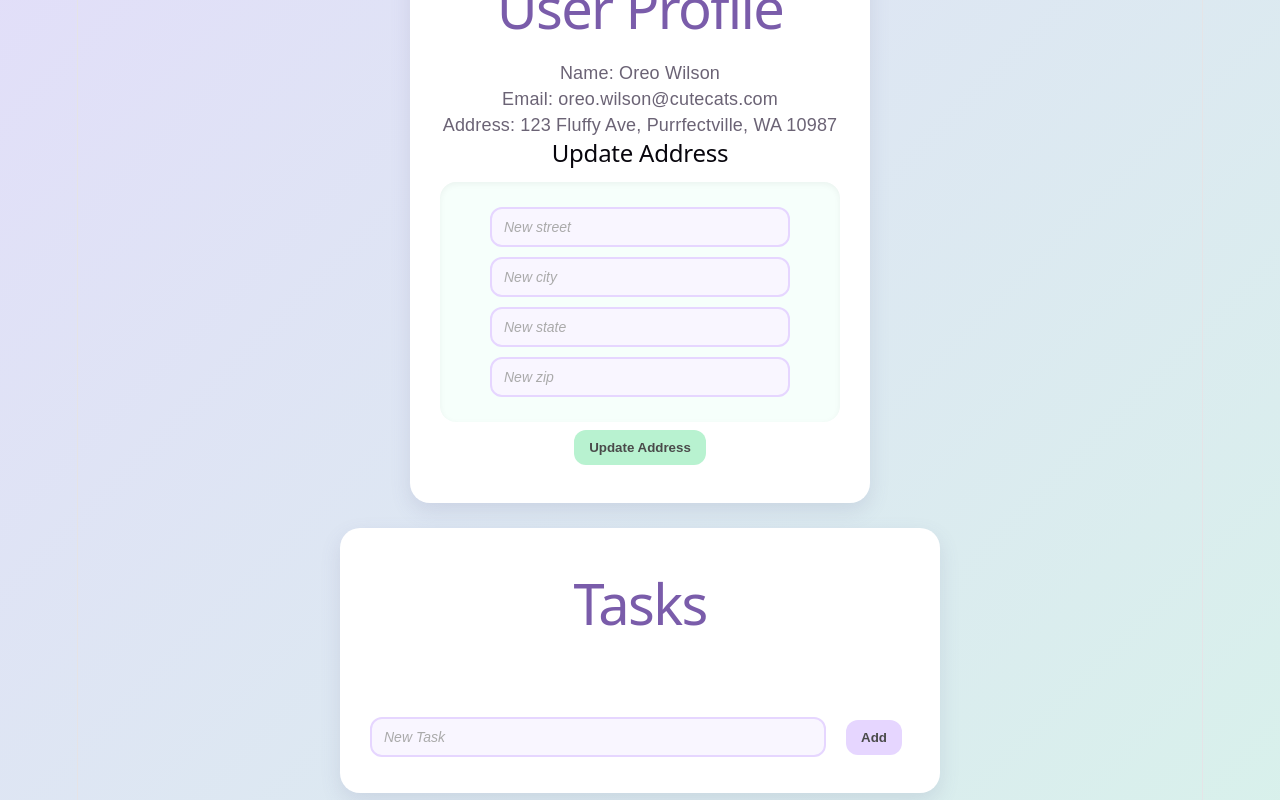
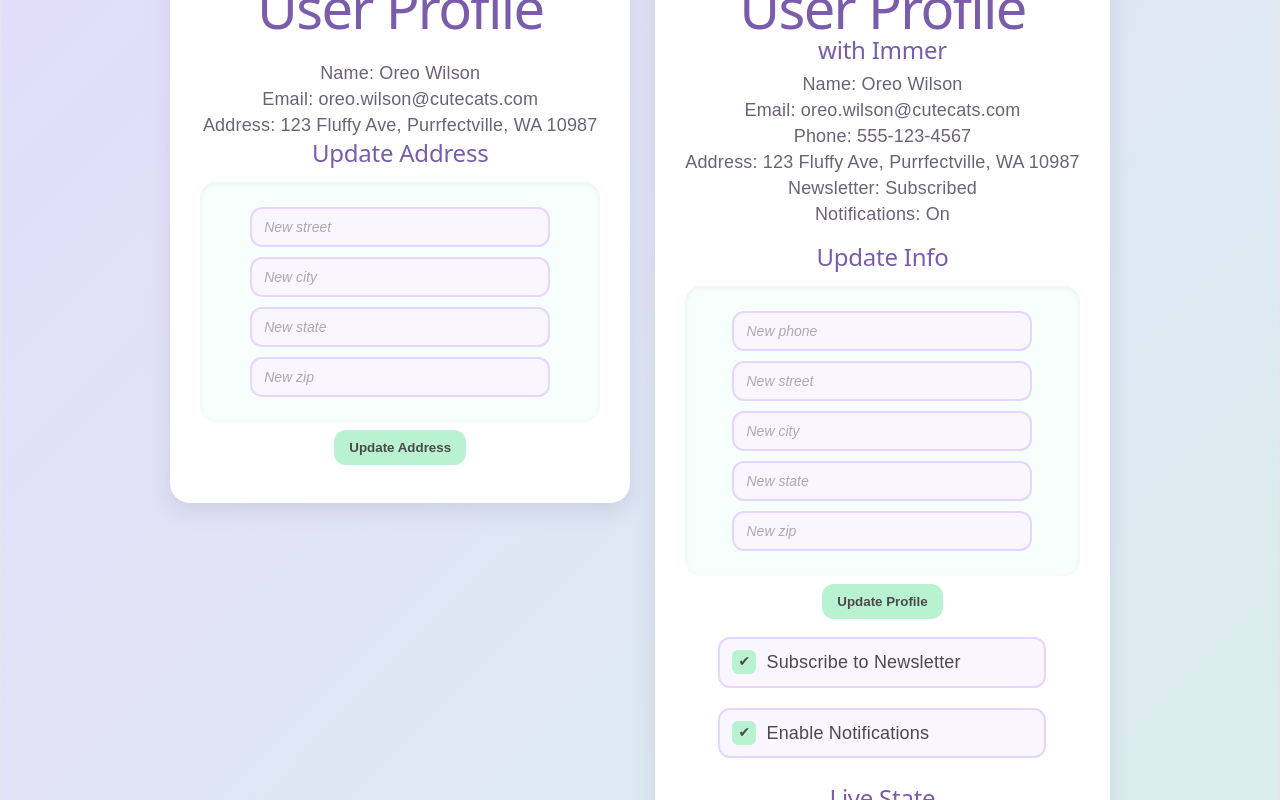
Before and after one commit to cuwilson/AD312-S26-React-App, a React (Vite) app in the folder portfolio-app/: page / in a window 1280 px wide. Shown: the part 1020-1820 px from the top of the page. Built offline with nearby package versions, Linux system fonts and the light colour scheme.

Commit message:
add immer profile

```diff
--- a/portfolio-app/src/App.css
+++ b/portfolio-app/src/App.css
@@ -13,6 +13,10 @@ h1 {
   margin-bottom: 40px;
 }
 
+h2 {
+  color: #7a5caa;
+}
+
 .container {
   background: #ffffff;
   padding: 30px;
@@ -24,23 +28,21 @@ h1 {
 .app-container {
   min-height: 100vh;
   display: flex;
-  flex-direction: column;
+  flex-direction: row;
+  flex-wrap: wrap;
   justify-content: center;
-  align-items: center;
+  align-items: flex-start;
   gap: 25px;
   padding: 40px 16px 60px;
-
-}
-.app-container {
-  min-height: 100vh;
-  display: flex;
-  flex-direction: column; /* stack vertically */
-  justify-content: center; /* vertical centering */
-  align-items: center; /* horizontal centering */
-  gap: 25px; /* space between components*/
-  padding-top: 40px 16px 60px; /* extra space between items, between the edges, and extra between the bottom */
   box-sizing: border-box;
 }
+
+.full-row {
+  flex: 0 0 100%;
+  display: flex;
+  justify-content: center;
+}
+
 
 /************************************/
 /*         Button Styles            */
@@ -56,6 +58,8 @@ button {
   font-weight: bold;
   cursor: pointer;
   transition: all 0.2s ease;
+  font-family: inherit;
+  appearance: none;
 }
 
 button:hover {
@@ -159,3 +163,73 @@ select.placeholder {
 select:not(.placeholder) {
   color: #4a4a4a;
 }
+
+
+/************************************/
+/*         Checkbox Styles          */
+/************************************/
+
+.checkbox-container {
+  display: flex;
+  align-items: center;
+  gap: 10px;
+
+  width: 100%;
+  max-width: 300px;   /* match input width */
+  margin: 10px auto;  /* center it like inputs */
+
+  font-weight: 500;
+  color: #4a4a4a;
+  cursor: pointer;
+
+  padding: 10px 12px; /* matches input padding */
+  border-radius: 12px;
+  border: 2px solid #e6d6ff;
+  background-color: #f9f6ff;
+}
+
+/* hide default checkbox */
+.checkbox-container input {
+  display: none;
+}
+
+/* custom box */
+.checkmark {
+  width: 20px;
+  height: 20px;
+  border-radius: 6px;
+  border: 2px solid #e6d6ff; /* soft purple */
+  background-color: #f9f6ff;
+  display: inline-block;
+  position: relative;
+  transition: all 0.2s ease;
+}
+
+/* checked state */
+.checkbox-container input:checked + .checkmark {
+  background-color: #b8f2d0; /* soft green */
+  border-color: #b8f2d0;
+}
+
+/* check icon */
+.checkbox-container input:checked + .checkmark::after {
+  content: "✔";
+  color: #4a4a4a;
+  font-size: 14px;
+  position: absolute;
+  top: 50%;
+  left: 50%;
+  transform: translate(-50%, -55%);
+}
+
+/* hover effect */
+.checkbox-container:hover .checkmark {
+  border-color: #b8f2d0;
+  background-color: #f0fff7;
+}
+
+.checkbox-group {
+  display: flex;
+  flex-direction: column;
+  align-items: center;
+}
--- a/portfolio-app/src/App.tsx
+++ b/portfolio-app/src/App.tsx
@@ -3,16 +3,24 @@ import Gallery from './Gallery.tsx'
 import UserProfile from './UserProfile.tsx'
 import TaskManager from './TaskManager.tsx'
 import ShoppingList from './ShoppingListWithImmer.tsx'
+import UserProfileWithImmer from './UserProfilewithImmer.tsx'
 import './App.css'
 
 function App() {
   return (
     <div className="app-container">
-      <Counter />
-      <Gallery />
+      <div className="full-row">
+        <Counter />
+      </div>
+      <div className="full-row">
+<Gallery />
+      </div>
+
       <UserProfile />
+      <UserProfileWithImmer />
       <TaskManager />
       <ShoppingList />
+
     </div>
   )
 }
--- a/portfolio-app/src/Counter.css
+++ b/portfolio-app/src/Counter.css
@@ -1,6 +1,6 @@
 .counter-container {
-  background: #fcfafa;
-  /*width: 800px;*/
+  width: min(1000px, 100%);
+  box-sizing: border-box;
 }
 .button-group {
   display: flex;
--- a/portfolio-app/src/TaskManager.tsx
+++ b/portfolio-app/src/TaskManager.tsx
@@ -31,7 +31,7 @@ function TaskManager() {
     return (
         <div className="container task-manager">
             <h1 className="task-manager-title">Tasks</h1>
-            <ul>
+            <ul className= "task-list">
                 {tasks.map((task) => (
                     <li className="task-item" key={task.id}>
                         <span className={task.completed ? "task-text completed" : "task-text"}>{task.title}</span>
--- /dev/null
+++ b/portfolio-app/src/UserProfilewithImmer.css
@@ -0,0 +1,17 @@
+.profile-immer-container h1 {
+  margin-bottom: 10px;
+}
+
+.profile-immer-container h2 {
+  margin-top: 16px;
+  margin-bottom: 6px;
+}
+.profile-immer-container pre {
+  background: #f4f3ec;
+  border-radius: 12px;
+  padding: 12px;
+  font-size: 13px;
+  text-align: left;
+  overflow-x: auto;
+  border: 1px solid #e5e4e7;
+}
--- /dev/null
+++ b/portfolio-app/src/UserProfilewithImmer.tsx
@@ -0,0 +1,154 @@
+import { useState } from "react";
+import { useImmer } from "use-immer";
+import "./UserProfilewithImmer.css"
+
+function UserProfileWithImmer() {
+    const [userProfile, updateUserProfile] = useImmer({
+        name: "Oreo Wilson",
+        email: "oreo.wilson@cutecats.com",
+        contactDetails: {
+            phone: "555-123-4567",
+            address: {
+                street: "123 Fluffy Ave",
+                city: "Purrfectville",
+                state: "WA",
+                zip: "10987",
+            },
+        },
+        preferences: {
+            newsletter: true,
+            notifications: true,
+        },
+    });
+
+    // Inputs
+    const [phoneInput, setPhoneInput] = useState("");
+    const [streetInput, setStreetInput] = useState("");
+    const [cityInput, setCityInput] = useState("");
+    const [stateInput, setStateInput] = useState("");
+    const [zipInput, setZipInput] = useState("");
+
+    function updateContactDetails() {
+        updateUserProfile((draft) => {
+            if (phoneInput !== "") draft.contactDetails.phone = phoneInput;
+
+            if (streetInput !== "") draft.contactDetails.address.street = streetInput;
+            if (cityInput !== "") draft.contactDetails.address.city = cityInput;
+            if (stateInput !== "") draft.contactDetails.address.state = stateInput;
+            if (zipInput !== "") draft.contactDetails.address.zip = zipInput;
+        });
+
+        // clear inputs
+        setPhoneInput("");
+        setStreetInput("");
+        setCityInput("");
+        setStateInput("");
+        setZipInput("");
+    }
+
+    function toggleNewsletter() {
+        updateUserProfile((draft) => {
+            draft.preferences.newsletter = !draft.preferences.newsletter;
+        });
+    }
+
+    function toggleNotifications() {
+        updateUserProfile((draft) => {
+            draft.preferences.notifications = !draft.preferences.notifications;
+        });
+    }
+
+    return (
+        <div className="container profile-immer-container">
+            <h1>User Profile</h1>
+            <h2>with Immer</h2>
+
+            {/* Display */}
+            <p>Name: {userProfile.name}</p>
+            <p>Email: {userProfile.email}</p>
+            <p>Phone: {userProfile.contactDetails.phone}</p>
+            <p>
+                Address: {userProfile.contactDetails.address.street},{" "}
+                {userProfile.contactDetails.address.city},{" "}
+                {userProfile.contactDetails.address.state}{" "}
+                {userProfile.contactDetails.address.zip}
+            </p>
+
+            <p>
+                Newsletter: {userProfile.preferences.newsletter ? "Subscribed" : "Not Subscribed"}
+            </p>
+
+            <p>
+                Notifications: {userProfile.preferences.notifications ? "On" : "Off"}
+            </p>
+            {/* Inputs */}
+            <h2>Update Info</h2>
+            <div className="input-group">
+
+                <input
+                    type="text"
+                    placeholder="New phone"
+                    value={phoneInput}
+                    onChange={(e) => setPhoneInput(e.target.value)}
+                />
+
+                <input
+                    type="text"
+                    placeholder="New street"
+                    value={streetInput}
+                    onChange={(e) => setStreetInput(e.target.value)}
+                />
+
+                <input
+                    type="text"
+                    placeholder="New city"
+                    value={cityInput}
+                    onChange={(e) => setCityInput(e.target.value)}
+                />
+
+                <input
+                    type="text"
+                    placeholder="New state"
+                    value={stateInput}
+                    onChange={(e) => setStateInput(e.target.value)}
+                />
+
+                <input
+                    type="text"
+                    placeholder="New zip"
+                    value={zipInput}
+                    onChange={(e) => setZipInput(e.target.value)}
+                />
+
+            </div>
+
+            <button onClick={updateContactDetails}>Update Profile</button>
+            <div className="checkbox-group">
+                <label className="checkbox-container">
+                    <input
+                        type="checkbox"
+                        checked={userProfile.preferences.newsletter}
+                        onChange={toggleNewsletter}
+                    />
+                    <span className="checkmark"></span>
+                    Subscribe to Newsletter
+                </label>
+                <label className="checkbox-container">
+                    <input
+                        type="checkbox"
+                        checked={userProfile.preferences.notifications}
+                        onChange={toggleNotifications}
+                    />
+                    <span className="checkmark"></span>
+                    Enable Notifications
+                </label>
+            </div>
+
+            {/* Debug / feedback section */}
+            <h2>Live State</h2>
+            <pre>{JSON.stringify(userProfile, null, 2)}</pre>
+        </div>
+    );
+}
+
+export default UserProfileWithImmer;
--- a/portfolio-app/src/index.css
+++ b/portfolio-app/src/index.css
@@ -51,7 +51,7 @@
 }
 
 #root {
-  width: 1126px;
+  width: 1400px;
   max-width: 100%;
   margin: 0 auto;
   text-align: center;
```
